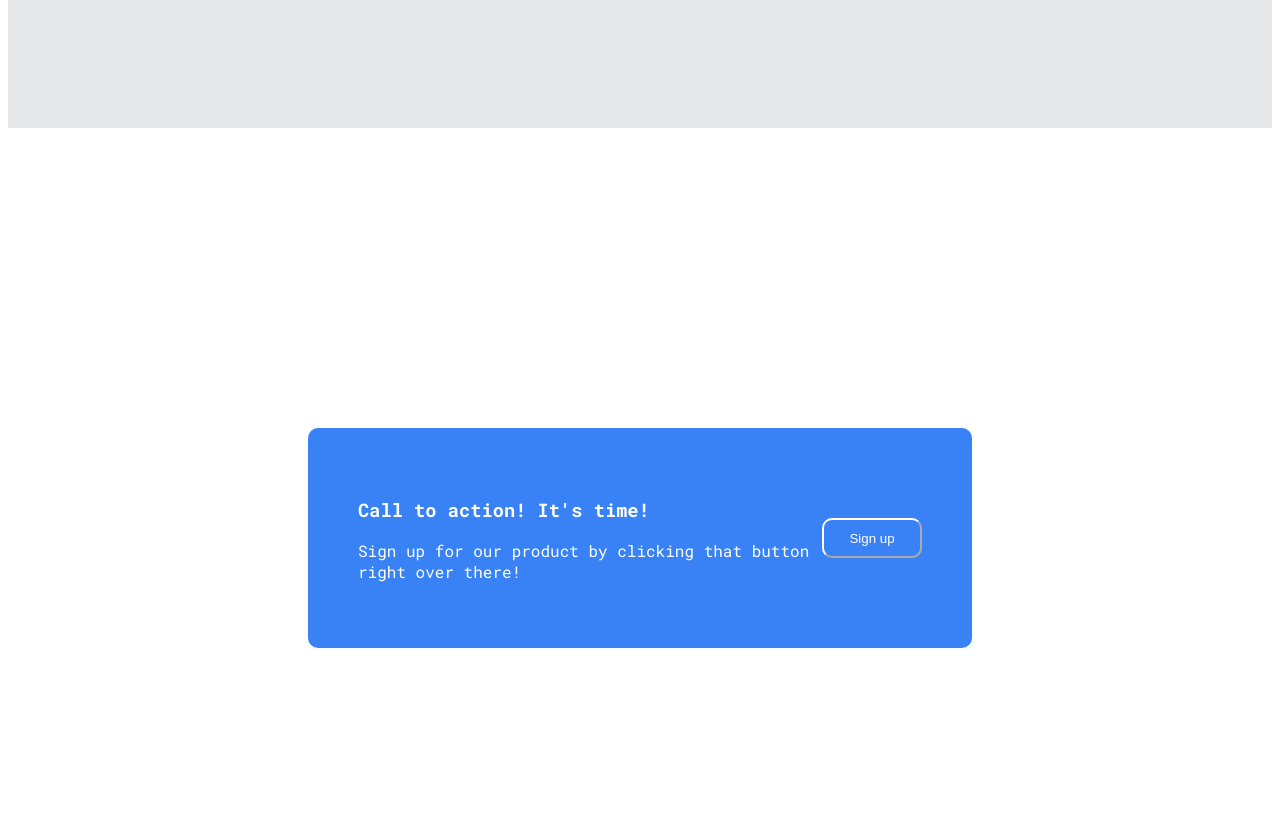
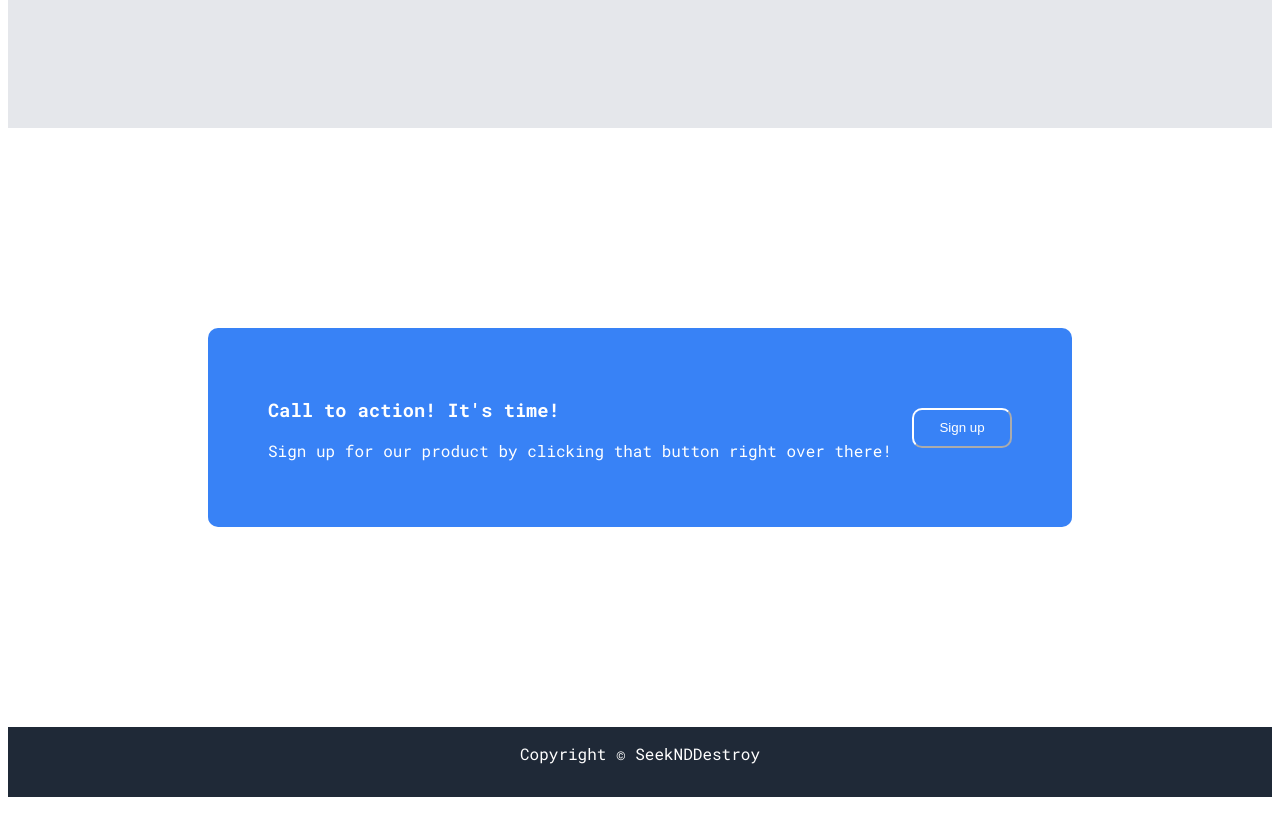
Before and after one commit to SeekNDDestroy/landing_page, a plain HTML site: page index.html in a window 1280 px wide. Shown: the part 2020-2856 px from the top of the page. After the commit the page ends 2825 px from the top, so only its background shows below. Drawn offline with Linux system fonts and the light colour scheme.

Commit message:
add footer

```diff
--- a/index.html
+++ b/index.html
@@ -84,6 +84,10 @@
 
             </div>
         </div>
+
+        <footer>
+            <p>Copyright © SeekNDDestroy </p>
+        </footer>
     </div>
 
 
--- a/style.css
+++ b/style.css
@@ -132,7 +132,7 @@ header .header_top{
 
 .part_3{
     height: fit-content;
-    padding: 300px;
+    padding: 200px;
 }
 
 .sign_up_banner{
@@ -158,3 +158,11 @@ header .header_top{
     display: flex;
     align-items: center;
 }
+
+footer{
+    height: 70px;
+    background-color: #1f2937;
+    color: white;
+    display: flex;
+    justify-content: center;
+}
```
